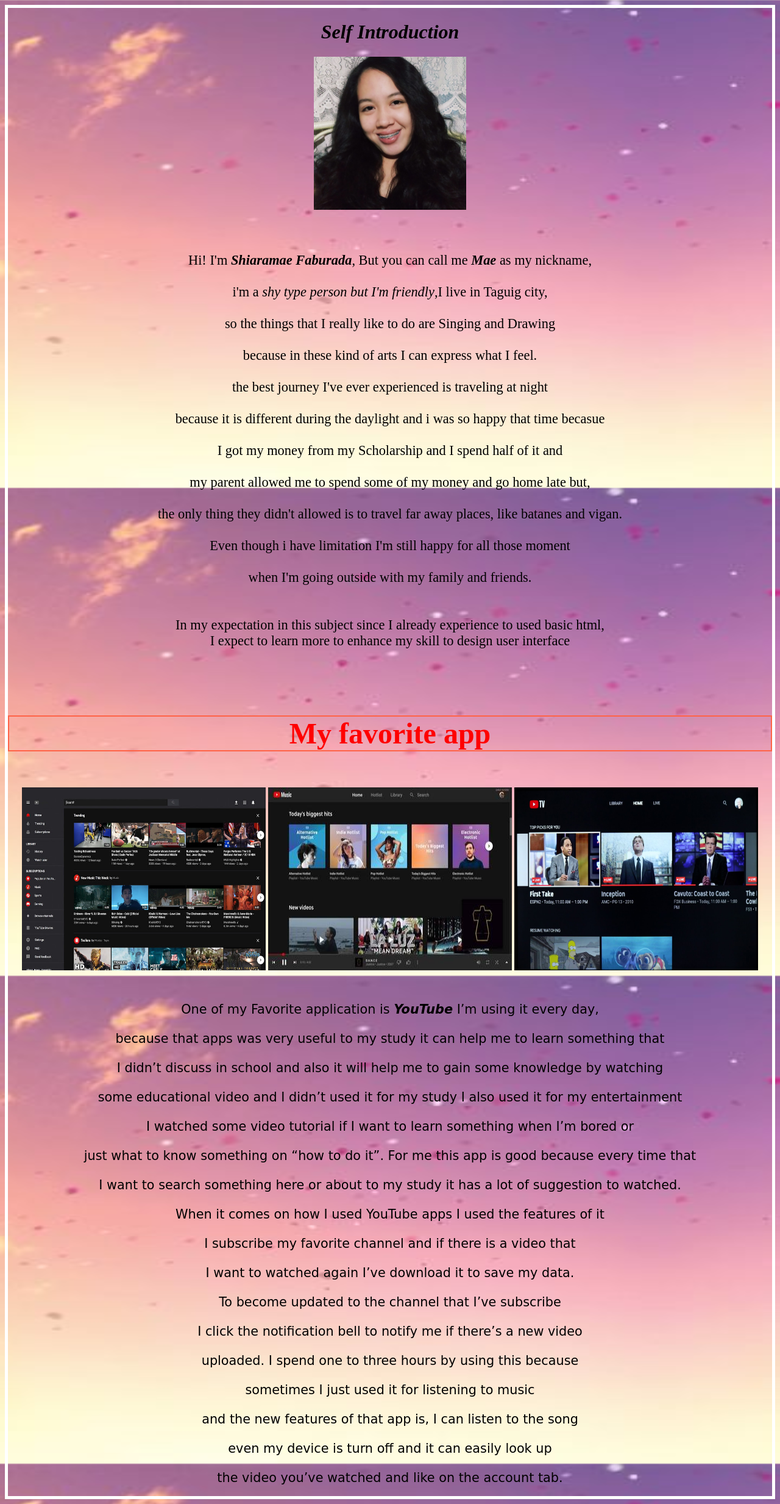
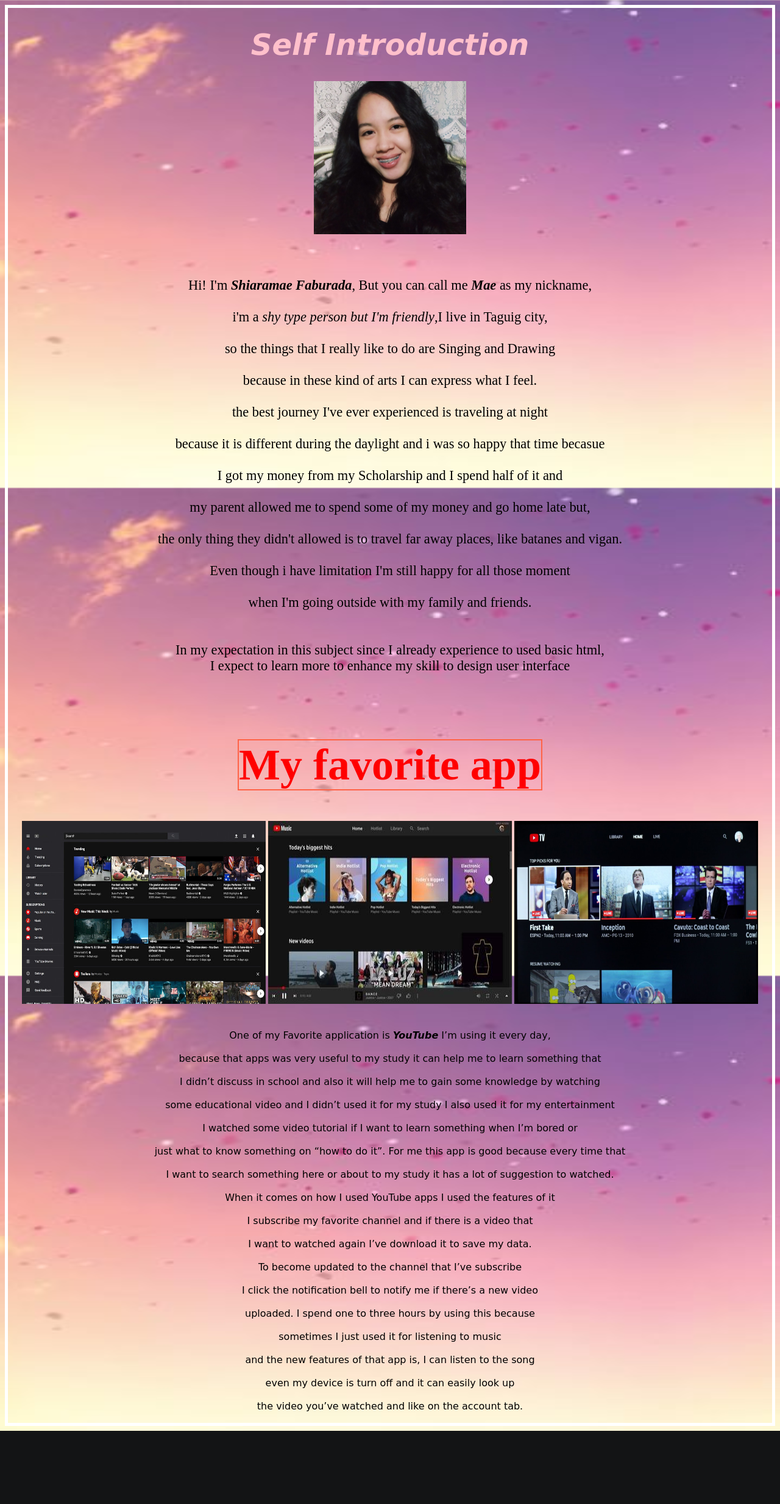
Before and after one commit to shiara210/lab1, a PHP site: page /index.html in a window 1280 px wide. Shown: the whole page at 61% size. After the commit the page ends 2346 px from the top, so only its background shows below. Run offline with PHP 8.4, Linux system fonts and the light colour scheme.

Commit message:
new update

```diff
--- a/css/style.css
+++ b/css/style.css
@@ -1,5 +1,4 @@
-<style>
-}
+
 h1 {
    color:pink;
    font-family: verdana;
@@ -30,13 +29,13 @@
     font-family: Harrington;
     font-size: 150%;
     text-align: center;
+
 }
+
 
 p3 {
     color: black;
     font-family: Comic Sans MS;
-    font-size: 130%;
+    font-size: 100%;
     text-align: center;
 }
-
-</style>
--- a/index.html
+++ b/index.html
@@ -28,7 +28,7 @@
 I expect to learn more to enhance my skill to design user interface</p></br></br></center>
 
 <br>
-<p2><b><h1 style="border:2px solid Tomato;">My favorite app</h1></b></p2>
+<h1><b><center><p2 style="border:2px solid Tomato;">My favorite app</p2></b></center></h1>
 <br>
 
 <center><img src="youtube-black.jpg"style="width:400px;height:300px;">
```
